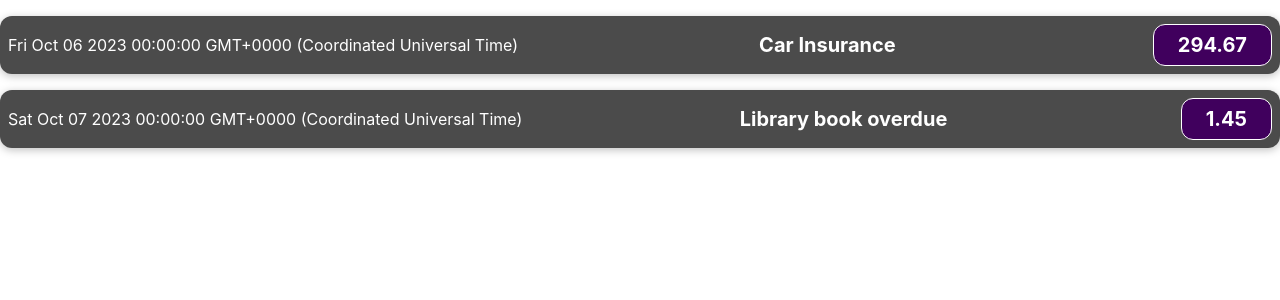
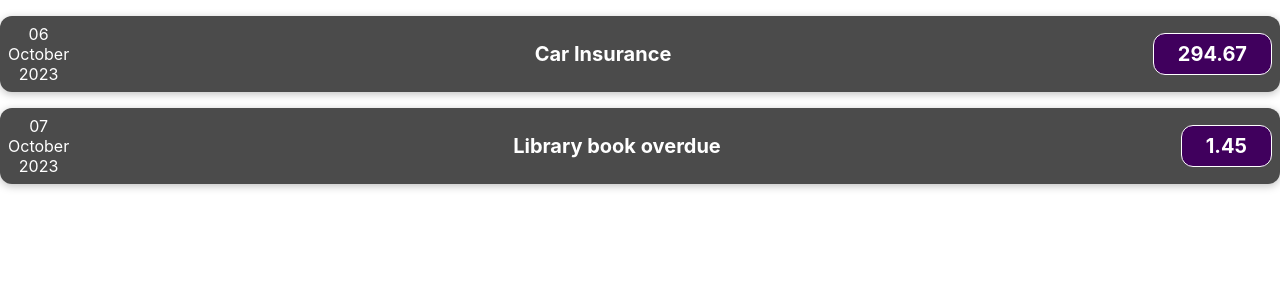
Before and after one commit to AaronAlev/react-expenses, a React (Create React App) app: page / in a window 1280 px wide. Shown: the top 300 px of the page. Built offline with nearby package versions, Linux system fonts and the light colour scheme.

Commit message:
4. Komponendi jaotamine mitmeks komponendiks

```diff
--- /dev/null
+++ b/src/components/ExpenseDate.js
@@ -0,0 +1,15 @@
+function expenseDate(props) {
+    const day = props.date.toLocaleString('en-US', { day: '2-digit' });
+    const month = props.date.toLocaleString('en-US', { month: 'long' });
+    const year = props.date.getFullYear();
+
+    return (
+        <div>
+            <div>{day}</div>
+            <div>{month}</div>
+            <div>{year}</div>
+        </div>
+    );
+}
+
+export default expenseDate;
--- a/src/components/ExpenseItem.js
+++ b/src/components/ExpenseItem.js
@@ -1,9 +1,10 @@
 import './ExpenseItem.css';
+import ExpenseDate from './ExpenseDate';
 
 function ExpenseItem(props) {
     return (
         <div className='expense-item'>
-            <div>{props.expenseData.date.toString()}</div>
+            <ExpenseDate date={props.expenseData.date} />
             <div className='expense-item__description'>
                 <h2>{props.expenseData.title}</h2>
                 <div className='expense-item__price'>{props.expenseData.amount}</div>
```
